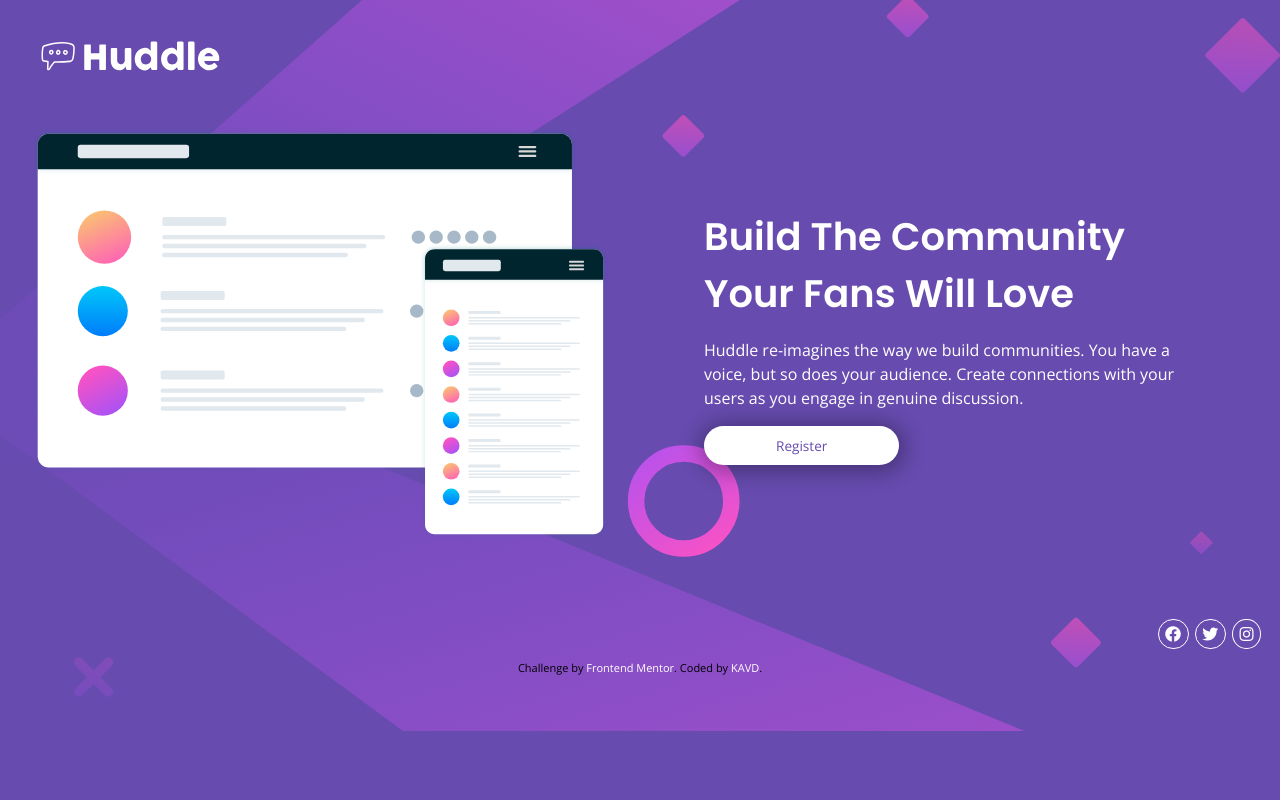
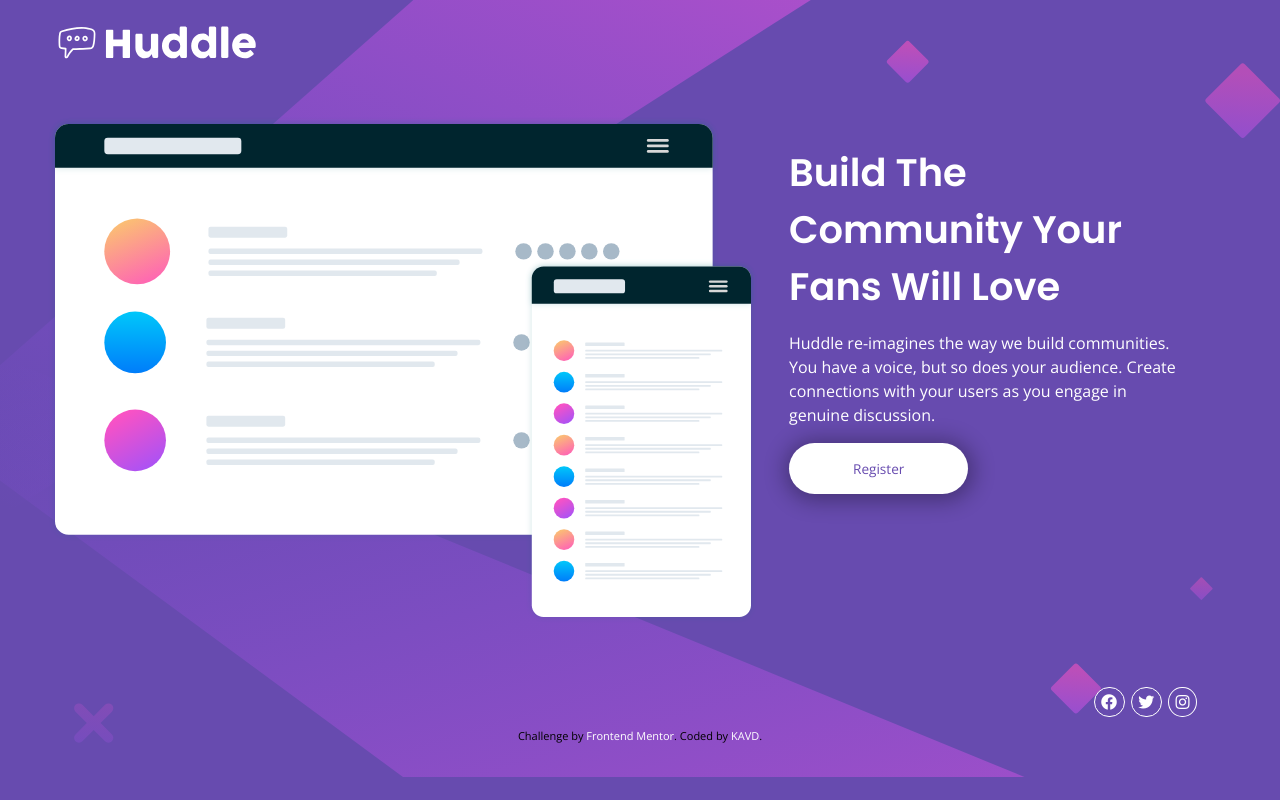
Before and after one commit to karviesays/huddle-lp-revamp, a plain HTML site: page index.html in a window 1280 px wide. Drawn offline with nearby package versions, Linux system fonts and the light colour scheme.

Commit message:
commit on main

```diff
--- a/index.html
+++ b/index.html
@@ -15,7 +15,6 @@
   </style>
 </head>
 <body>
-  <div class="header">
     <div class="header-inner">
     <div class="header-img-grp">
       <img class="logo" src="images/logo.svg" alt="Huddle Logo">
@@ -32,15 +31,14 @@
 
       </div>
     </div>
-    <div class="social">
-      <div class="social-inner">
-          <a class="social-links"href="#"><i class="fab fa-facebook" aria-label="fa-facebook-f"></i></a>
-          <a class="social-links"href="#"><i class="fab fa-twitter" area-label="twitter"></i></a>
-          <a class="social-links"href="#"><i class="fab fa-instagram" aria-label="instagram"></i></a>
-      </div>
+  </div>
+  <div class="social">
+    <div class="social-inner">
+        <a class="social-links"href="#"><i class="fab fa-facebook" aria-label="fa-facebook-f"></i></a>
+        <a class="social-links"href="#"><i class="fab fa-twitter" area-label="twitter"></i></a>
+        <a class="social-links"href="#"><i class="fab fa-instagram" aria-label="instagram"></i></a>
     </div>
   </div>
-</div>
   <footer>
     <p class="attribution">
       Challenge by <a href="https://www.frontendmentor.io?ref=challenge" target="_blank">Frontend Mentor</a>.
--- a/style.css
+++ b/style.css
@@ -20,9 +20,10 @@ body {
     margin: 0;
     padding: 0;
     font-family: 'Open Sans', sans-serif;
-    background: url('images/bg-mobile.svg')no-repeat top;
+    background: url('images/bg-mobile.svg')no-repeat top center;
     background-size: 100%;
     background-color: var(--violet);
+
 }
 
 h1,h2,h3,h4,h5,h6 {
@@ -36,23 +37,22 @@ a {
 }
 
 /* Header */
-.header {
-   display: flex;
-   justify-content: center;
-}
-
 .header-inner {
     max-width: 375px;
+    display: flex;
+    flex-flow: column nowrap;
+    justify-content: center;
+    margin: auto;
 }
 
 .header-img-grp {
-    padding: 2rem;
+    padding: 1rem;
 }
 
 .logo {
     display: block;
     max-width: 100%;
-    width: 40vw;
+    width: 50%;
     height: auto;
     padding-bottom: 3rem;
 
@@ -60,7 +60,6 @@ a {
 .mockup {
     display: block;
     max-width: 100%;
-    width: 80vw;
     height: auto;
 }
 
@@ -73,7 +72,7 @@ a {
 }
 
 .title {
-    font-size: 6vw;
+    font-size: 1.5rem;
 }
 
 .hero-inner p {
@@ -124,45 +123,47 @@ a {
 
 }
 
-@media (min-width: 900px){
+@media screen and (min-width:1000px){
     body {
-        background: url('images/bg-desktop.svg')no-repeat left center;
+        background: url('images/bg-desktop.svg')no-repeat top center;
         background-size: 100%;
         background-color: var(--violet);
     }
     .header-inner {
-        max-width: 90rem;
-        display: grid;
-        grid-template-columns: repeat(2, 1fr);
+        max-width: 1440px;
+        flex-flow: row nowrap;
     }
-    .header-inner {
-        padding: 0;
+    .header-img-grp {
+        padding-left: 3rem;
     }
     .logo {
-        margin: 0;
-        width: 15vw;
+        width:30%;
     }
-
     .mockup {
-        margin:0;
-        width: 50vw;
+        width: 100%;
     }
 
     .hero {
-        grid-column: 2 / 3;
+        flex: 1;
+        text-align: start;
+        display: flex;
         align-self: center;
-        text-align: start;
     }
 
     .hero-inner {
-        padding-top:8vw;
+        padding-left: 1rem;
+        flex-basis: 80%;
     }
     .title {
         font-size: 3vw;
     }
-    .social {
-        grid-column: 2 / 3;
-        justify-self: end;
-        margin-right: 1rem;
+
+    .btn-reg {
+        padding: 1rem 4rem;
     }
+.social {
+    display: flex;
+    justify-content: end;
+    margin-right: 5rem;
 }
+}
```
